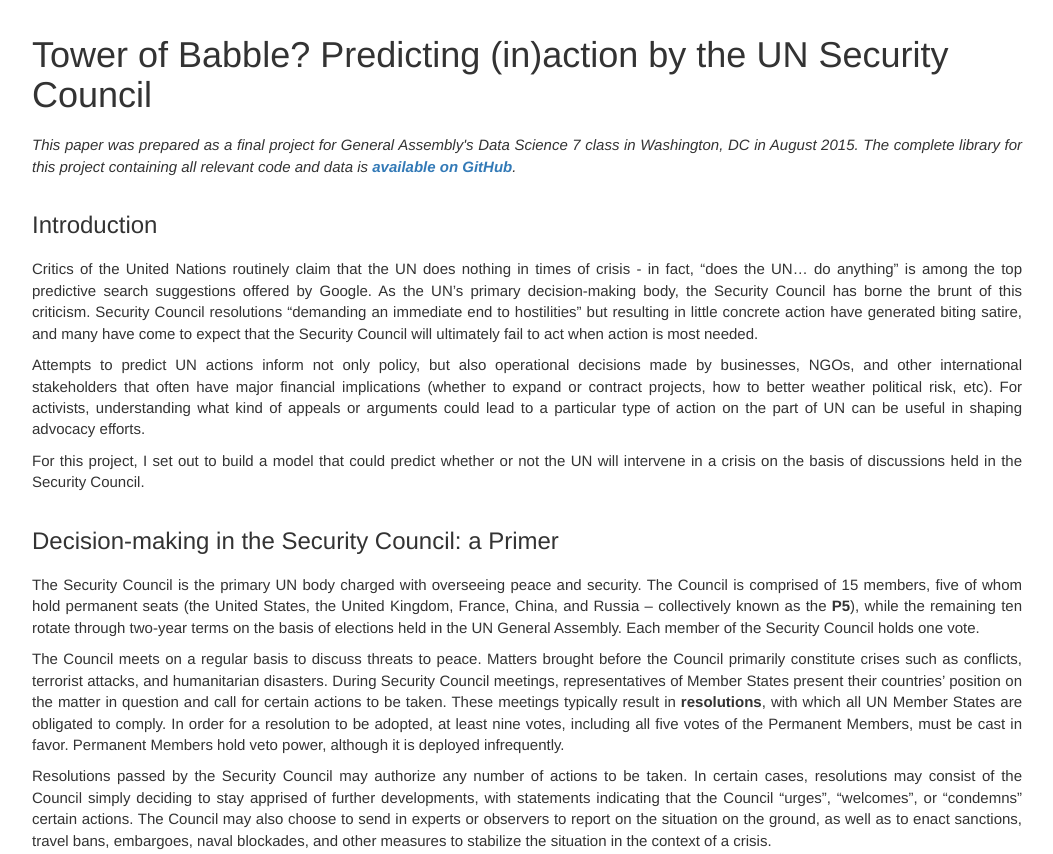
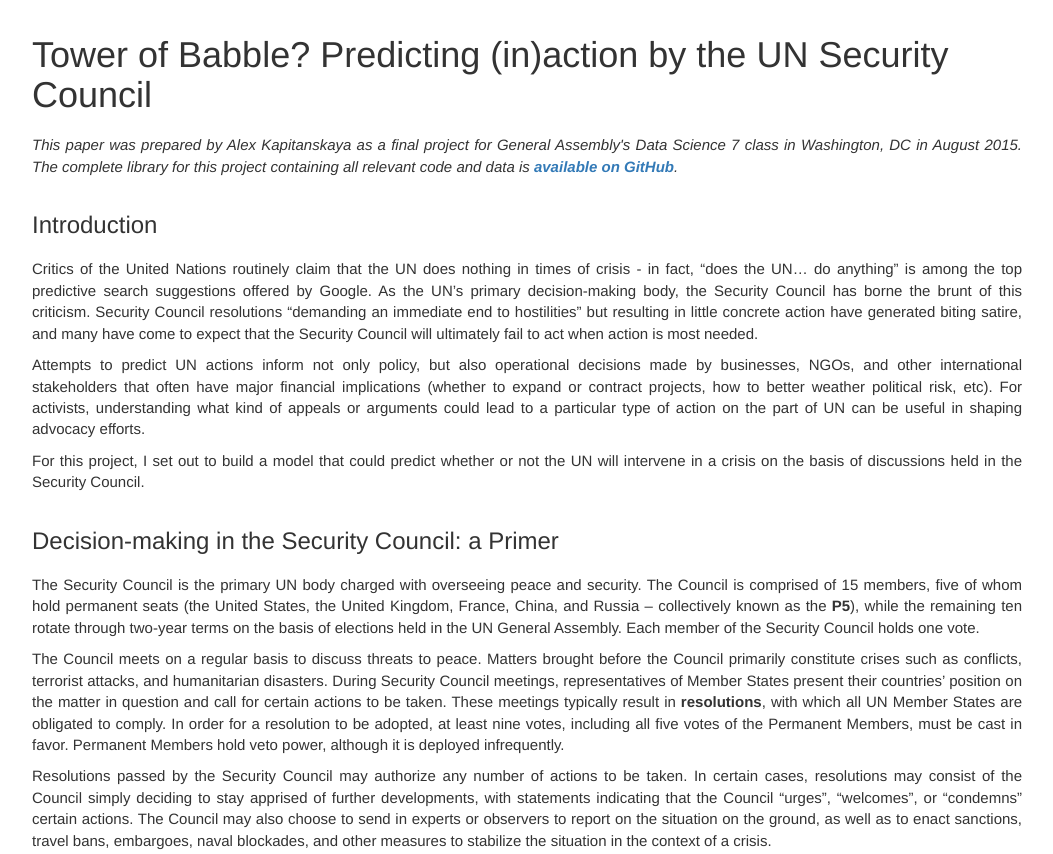
Before and after one commit to wandergram/tower, a plain HTML site: page index.html in a window 1280 px wide. Shown: the top 854 px of the page, without its empty margins (113-1166 px from the left). Drawn offline with nearby package versions, Linux system fonts and the light colour scheme.

Commit message:
added credit

```diff
--- a/index.html
+++ b/index.html
@@ -18,7 +18,7 @@
               <div class="col-md-12">
           <h1>Tower of Babble? Predicting (in)action by the UN Security Council</h1>
 
-<p><em>This paper was prepared as a final project for General Assembly's Data Science 7 class in Washington, DC in August 2015. The complete library for this project containing all relevant code and data is <a target="_blank" href="https://github.com/wandergram/datsci/tree/master/UN">available on GitHub</a>. </em></p>
+<p><em>This paper was prepared by Alex Kapitanskaya as a final project for General Assembly's Data Science 7 class in Washington, DC in August 2015. The complete library for this project containing all relevant code and data is <a target="_blank" href="https://github.com/wandergram/datsci/tree/master/UN">available on GitHub</a>. </em></p>
 
 <h3>Introduction</h3>
 
```
Also changed, not shown: 1 other file.
